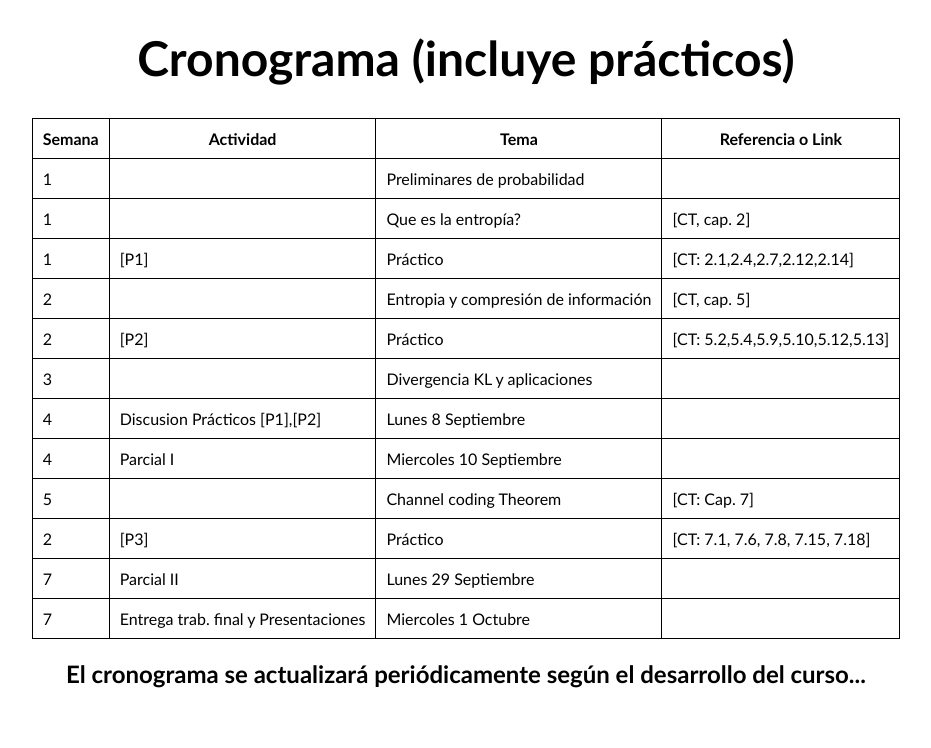
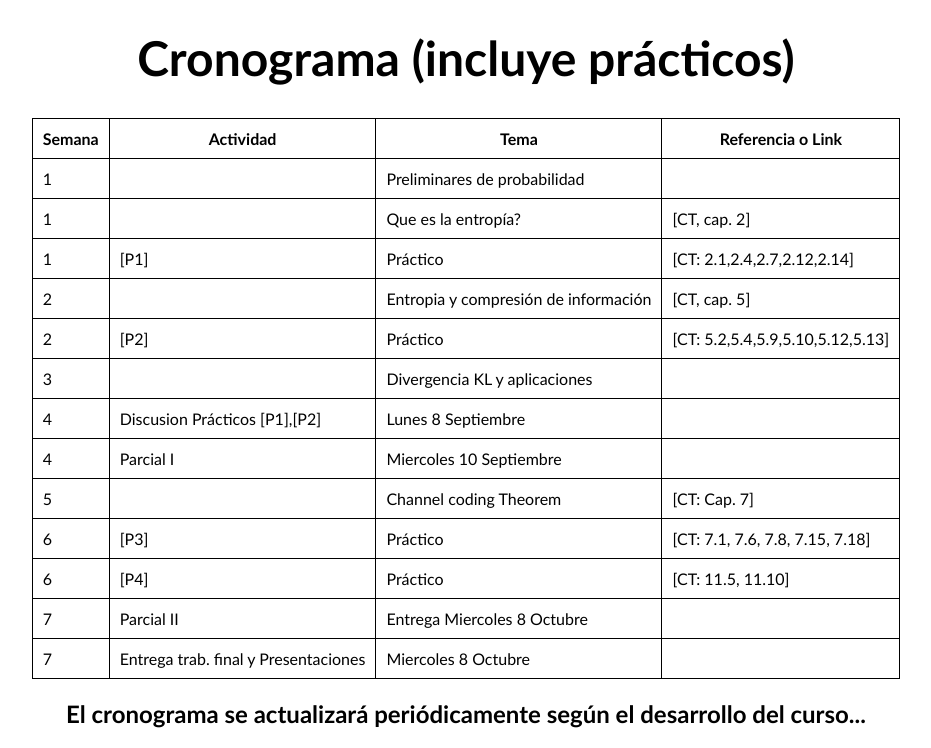
Before and after one commit to mauricio-velasco/informacion_e_inferencia, a plain HTML site: page index.html in a window 1280 px wide. Shown: the part 1613-2361 px from the top of the page, without its empty margins (174-1105 px from the left). Before the commit the page ends 2321 px from the top, so only its background shows below. Drawn offline with Linux system fonts and the light colour scheme.

Commit message:
periodic update

```diff
--- a/index.html
+++ b/index.html
@@ -200,10 +200,17 @@
     </tr>
 
     <tr>
-      <td>2</td>
+      <td>6</td>
       <td>[P3]</td>
       <td>Práctico</td>
       <td>[CT: 7.1, 7.6, 7.8, 7.15, 7.18]</td>
+    </tr>
+
+    <tr>
+      <td>6</td>
+      <td>[P4]</td>
+      <td>Práctico</td>
+      <td>[CT: 11.5, 11.10]</td>
     </tr>
 
 
@@ -211,14 +218,14 @@
     <tr>
       <td>7</td>
       <td>Parcial II</td>
-      <td>Lunes 29 Septiembre</td>
+      <td>Entrega Miercoles 8 Octubre</td>
       <td></td>
     </tr>
 
    <tr>
       <td>7</td>
       <td>Entrega trab. final y Presentaciones</td>
-      <td>Miercoles 1 Octubre</td>
+      <td>Miercoles 8 Octubre</td>
       <td></td>
     </tr>
   </table>
```
